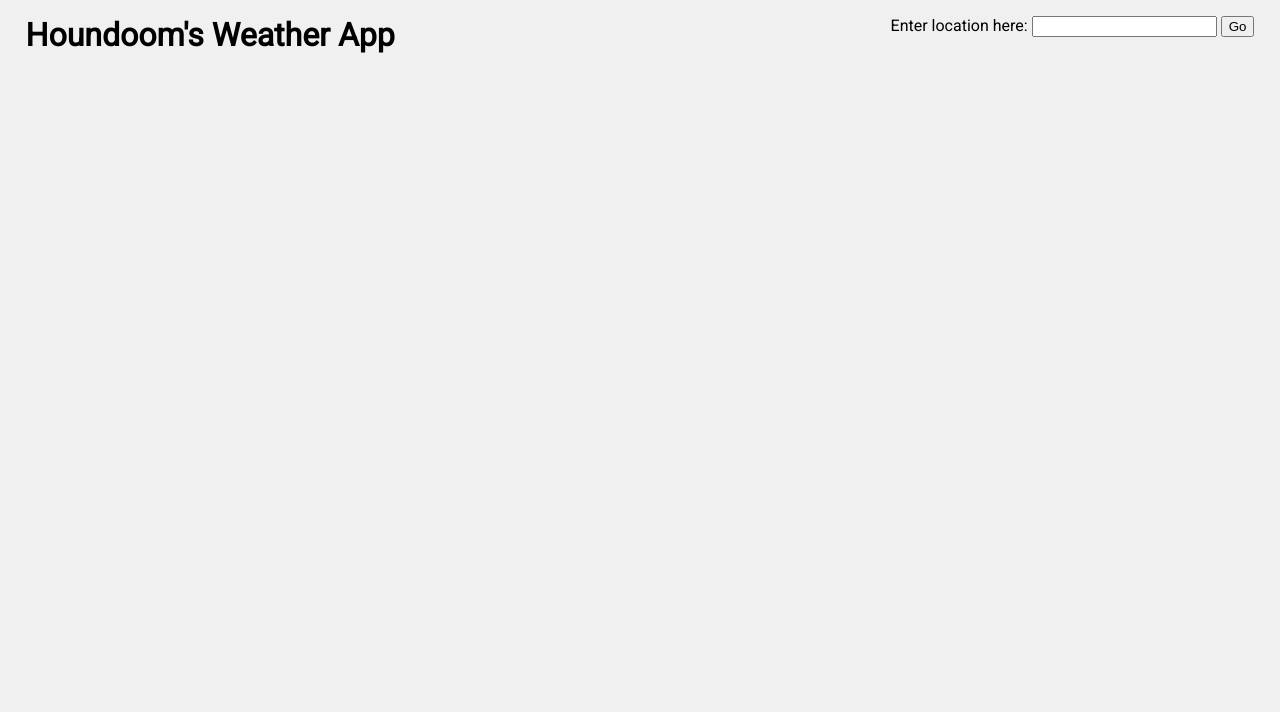
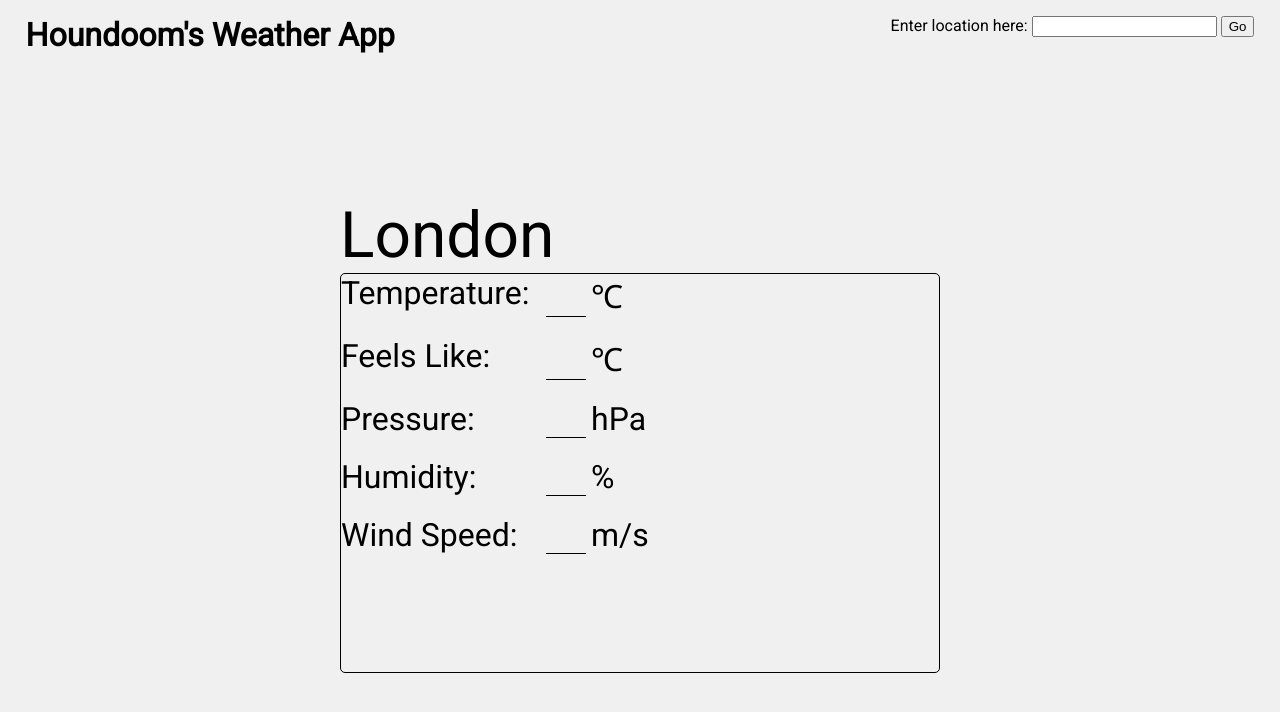
Before and after one commit to Houndoom/odin-weather-app, a website built with webpack: page dist/index.html in a window 1280 px wide. Built offline with Linux system fonts and the light colour scheme.

Commit message:
Add content

```diff
--- a/src/style.css
+++ b/src/style.css
@@ -7,10 +7,16 @@ html, body {
   font-family: 'Roboto', sans-serif;
 }
 
+body {
+  display: grid;
+  grid-template-rows: auto 1fr;
+}
+
 .header {
   display: flex;
   justify-content: space-between;
   padding: 2vh 2vw;
+  align-self: start;
 }
 
 .page-title {
@@ -21,3 +27,42 @@ html, body {
 .search-bar {
 
 }
+
+.main {
+  place-self: center;
+  display: grid;
+}
+
+.location {
+  font-size: 4rem;
+  display: flex;
+}
+
+.weather-details {
+  box-sizing: border-box;
+  height: 400px;
+  width: 600px;
+  border: 1px solid black;
+  border-radius: 5px;
+  font-size: 2rem;
+}
+
+ul {
+  margin: 0;
+  padding: 0;
+  display: grid;
+  row-gap: 20px;
+}
+
+li {
+  list-style-type: none;
+  display: grid;
+  margin: 0;
+  padding: 0;
+  grid-template-columns: 200px 40px 40px;
+  column-gap: 5px;
+}
+
+.weather-value {
+  border-bottom: 1px solid black;
+}
```
Also changed, not shown: dist/index.html, dist/main.js.
